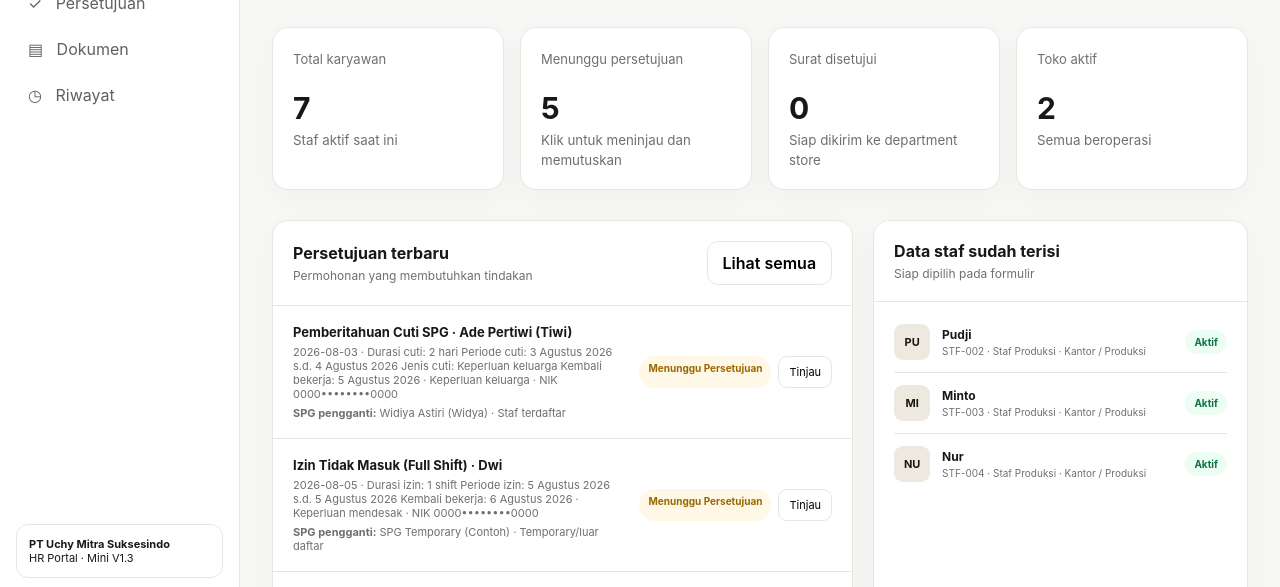
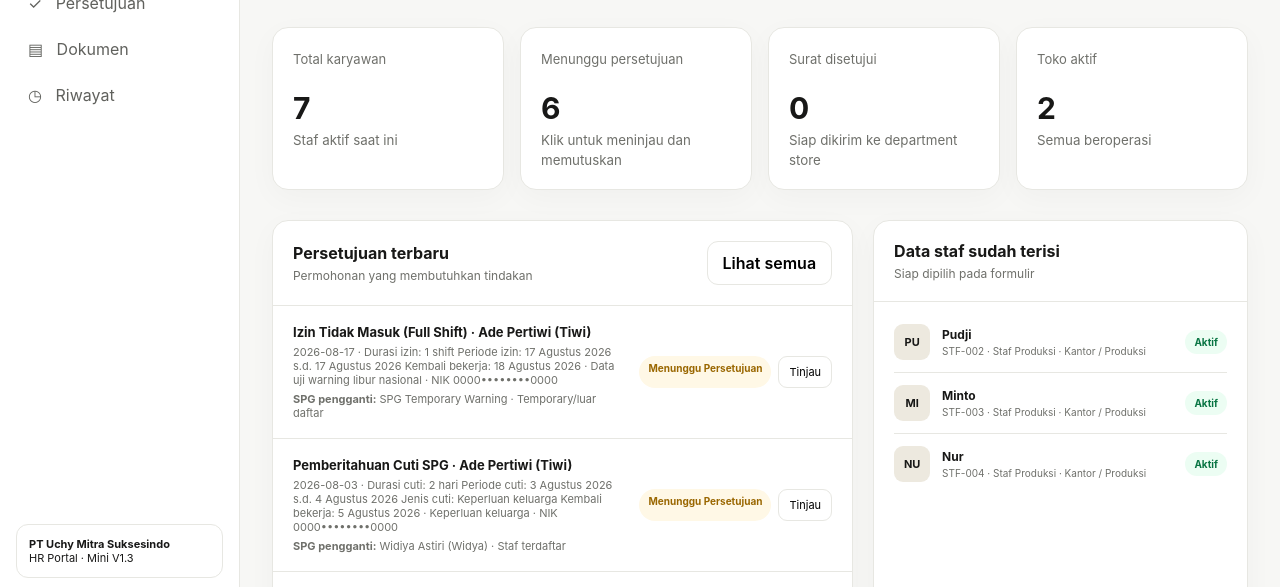
Before and after one commit to houseofdjuita-int/djuita-hr-mini, a plain HTML site: page index.html in a window 1280 px wide. Shown: the part 198-785 px from the top of the page. Drawn offline with Linux system fonts and the light colour scheme.

Commit message:
Add holiday warning test request

```diff
--- a/index.html
+++ b/index.html
@@ -61,6 +61,7 @@ const staff=[
  {id:'SPG-MT-02',name:'Widiya Astiri (Widya)',role:'SPG',store:'Metro Plaza Senayan',initial:'WA'}
 ];
 const defaults=[
+ {id:2010,isExample:true,employee:'Ade Pertiwi (Tiwi)',nik:'',type:'Izin Tidak Masuk (Full Shift)',date:'2026-08-17',detail:'Durasi izin: 1 shift\nPeriode izin: 17 Agustus 2026 s.d. 17 Agustus 2026\nKembali bekerja: 18 Agustus 2026',reason:'Data uji warning libur nasional',replacementMode:'external',replacementName:'SPG Temporary Warning',replacementNik:'',status:'Submitted',created:'Contoh khusus warning Hari Kemerdekaan'},
  {id:2005,isExample:true,employee:'Ade Pertiwi (Tiwi)',nik:'',type:'Pemberitahuan Cuti SPG',date:'2026-08-03',detail:'Durasi cuti: 2 hari\nPeriode cuti: 3 Agustus 2026 s.d. 4 Agustus 2026\nJenis cuti: Keperluan keluarga\nKembali bekerja: 5 Agustus 2026',reason:'Keperluan keluarga',replacementMode:'registered',replacementName:'Widiya Astiri (Widya)',replacementNik:'',status:'Submitted',created:'Contoh skenario cuti dengan SPG pengganti terdaftar'},
  {id:2004,isExample:true,employee:'Dwi',nik:'',type:'Izin Tidak Masuk (Full Shift)',date:'2026-08-05',detail:'Durasi izin: 1 shift\nPeriode izin: 5 Agustus 2026 s.d. 5 Agustus 2026\nKembali bekerja: 6 Agustus 2026',reason:'Keperluan mendesak',replacementMode:'external',replacementName:'SPG Temporary (Contoh)',replacementNik:'',status:'Submitted',created:'Contoh izin full shift dengan SPG temporary'},
  {id:2003,isExample:true,employee:'Widiya Astiri (Widya)',nik:'',type:'Izin Pulang Lebih Awal',date:'2026-08-07',detail:'Jam izin pulang: 15.00 WIB\nJam pulang normal: 21.00 WIB\nKeterangan tambahan: Tetap masuk pada shift berjalan',reason:'Keperluan pribadi',status:'Submitted',created:'Contoh izin pulang lebih awal tanpa pengganti'},
@@ -68,6 +69,7 @@ const defaults=[
  {id:2001,isExample:true,employee:'Dwi',nik:'',type:'Surat Penugasan Staff Perbantuan SPG',date:'2026-08-12',detail:'Asal lokasi staff: Galeries Lafayette Pacific Place\nLokasi perbantuan: Metro Plaza Senayan\nTugas perbantuan: Mendukung operasional counter\nPeriode penugasan: 12 Agustus 2026 s.d. 14 Agustus 2026',reason:'Kebutuhan operasional sementara',status:'Submitted',created:'Contoh penugasan staff perbantuan'}
 ];
 let requests=JSON.parse(localStorage.getItem('djuitaRequestsV7')||'null')||defaults;
+if(!requests.some(r=>r.id===2010))requests.unshift({...defaults.find(r=>r.id===2010)});
 localStorage.removeItem('djuitaRequestsV4');
 localStorage.removeItem('djuitaRequestsV5');
 localStorage.removeItem('djuitaRequestsV6');
```
